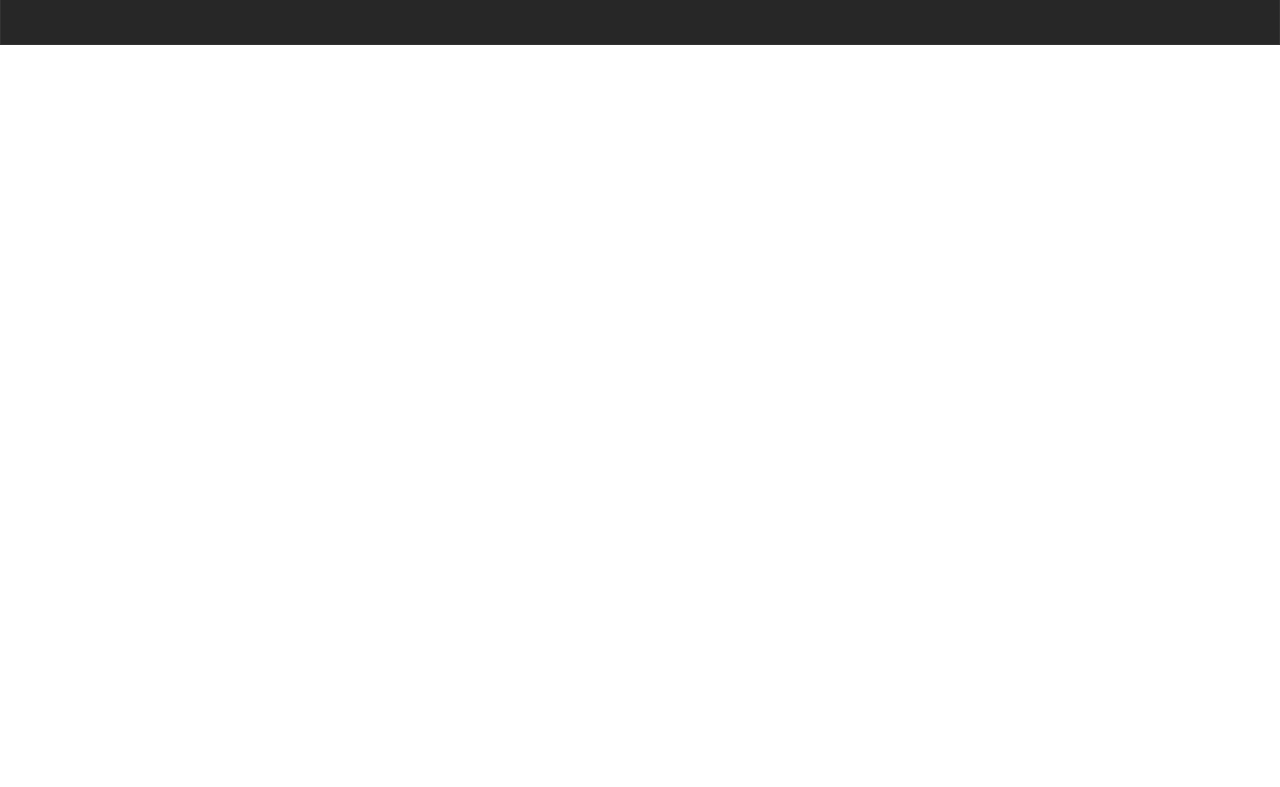
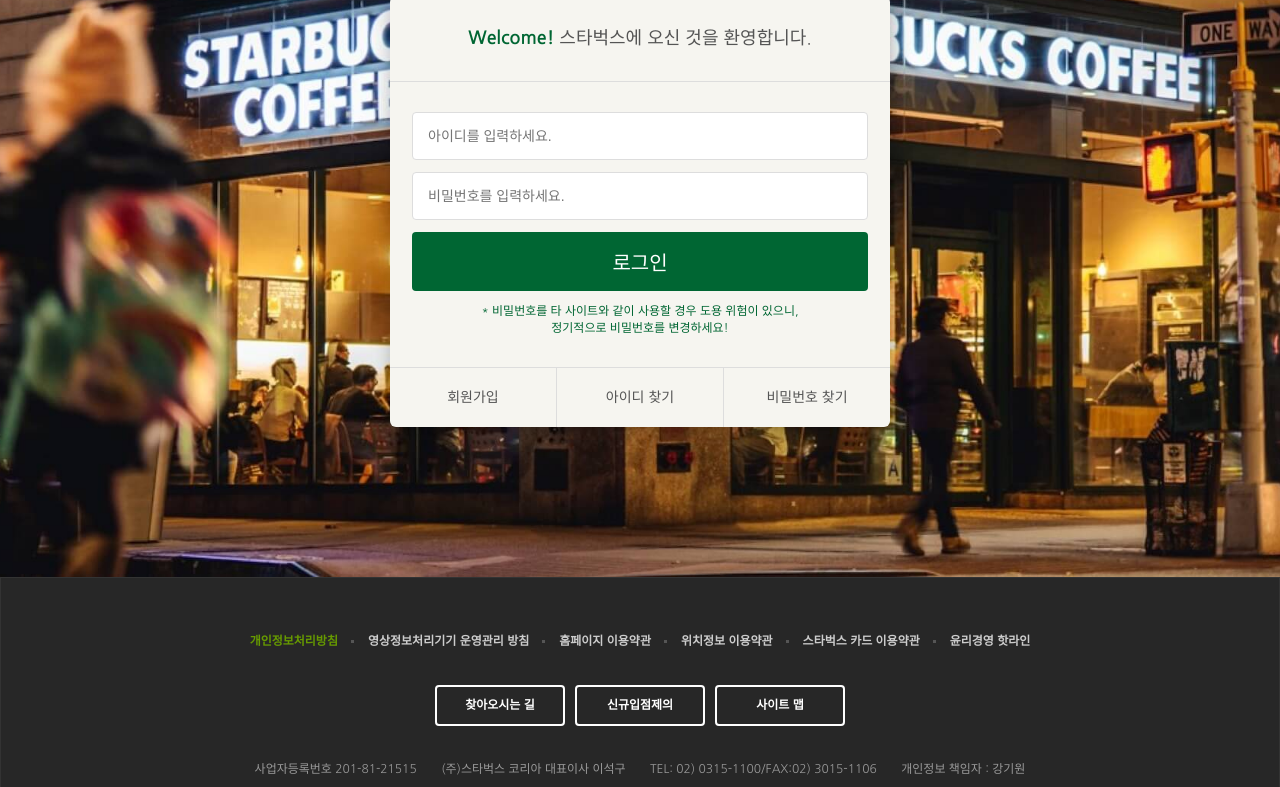
Before and after one commit to LeeJoEun-01/starbucks, a plain HTML site: page signin/index.html in a window 1280 px wide. Shown: the part 290-1077 px from the top of the page. Before the commit the page ends 800 px from the top, so only its background shows below. Drawn offline with nearby package versions, Linux system fonts and the light colour scheme.

Commit message:
login page success

```diff
--- /dev/null
+++ b/css/signin.css
@@ -0,0 +1,79 @@
+.signin {
+  margin-top: 120px;
+  padding: 100px 0 150px;
+  background-image: url("../images/signin_bg.jpg");
+  background-repeat: no-repeat;
+  background-position: center;
+  background-attachment: fixed;
+  background-size: cover;
+}
+.signin h1 {
+  color: #fff;
+  font-size: 30px;
+  font-weight: 700;
+  text-align: center;
+  margin-bottom: 24px;
+}
+.signin_card {
+  width: 500px;
+  margin: 0 auto;
+  border-radius: 6px;
+  background-color: #f6f5f0;
+  box-shadow: 2px 2px 20px rgba(0,0,0,.3);
+  color: #555;
+}
+.signin_card  h2 {
+  padding: 30px;
+  font-size: 18px;
+  text-align: center;
+  border-bottom: 1px solid #ddd;
+
+}
+.signin_card  h2 strong {
+  font-weight: 700;
+  color: #006633;
+}
+.signin_card form {
+  padding: 30px 22px;
+}
+.signin_card form input {
+  width: 100%;
+  margin-bottom: 12px;
+  padding:  15px;
+  border: 1px solid #ddd;
+  border-radius: 4px;
+  outline: none;
+  box-sizing: border-box;
+  font-size: 14px;
+}
+.signin_card form [type="submit"] {
+  background-color: #063;
+  border: none;
+  color: #fff;
+  font-size: 20px;
+  cursor: pointer;
+}
+.signin_card form p {
+  font-size: 12px;
+  color: #006633;
+  text-align: center;
+}
+.signin_card .actions {
+  display: flex;
+  border-top: 1px solid #ddd;
+}
+.signin_card .actions a {
+  flex-grow: 1;
+  flex-basis: 0;
+  text-align: center;
+  padding: 20px;
+  color: #555;
+  font-size: 14px;
+  border-right: 1px solid #ddd ;
+}
+.signin_card .actions a:last-child {
+  border-right: none;
+}
+.signin_card .actions a:hover {
+  text-decoration: underline;
+}
--- a/signin/index.html
+++ b/signin/index.html
@@ -29,6 +29,7 @@
   <link rel="stylesheet" href="https://fonts.googleapis.com/icon?family=Material+Icons">
   <!--되도록이면 css 링크가 제일 밑에 오도록-->
   <link rel="stylesheet" href="../css/common.css"/>
+  <link rel="stylesheet" href="../css/signin.css">
 
   <!-- <script defer src="../js/youtube.js"></script> -->
   <script defer src="../js/common.js"></script>
@@ -364,7 +365,26 @@
   </header>
 
   <section class="signin">
-
+    <h1>로그인</h1>
+    <div class="signin_card">
+      <h2>
+        <strong>Welcome!</strong> 스타벅스에 오신 것을 환영합니다.
+      </h2>
+      <form>
+        <input type="text" placeholder="아이디를 입력하세요." />
+        <input type="password" placeholder="비밀번호를 입력하세요." />
+        <input type="submit" value="로그인" />
+        <p>
+          * 비밀번호를 타 사이트와 같이 사용할 경우 도용 위험이 있으니, <br />
+          정기적으로 비밀번호를 변경하세요!
+        </p>
+      </form>
+      <div class="actions">
+        <a href="javascript:void(0)">회원가입</a>
+        <a href="javascript:void(0)">아이디 찾기</a>
+        <a href="javascript:void(0)">비밀번호 찾기</a>
+      </div>
+    </div>
   </section>
 
   <!-- FOOTER -->
```
